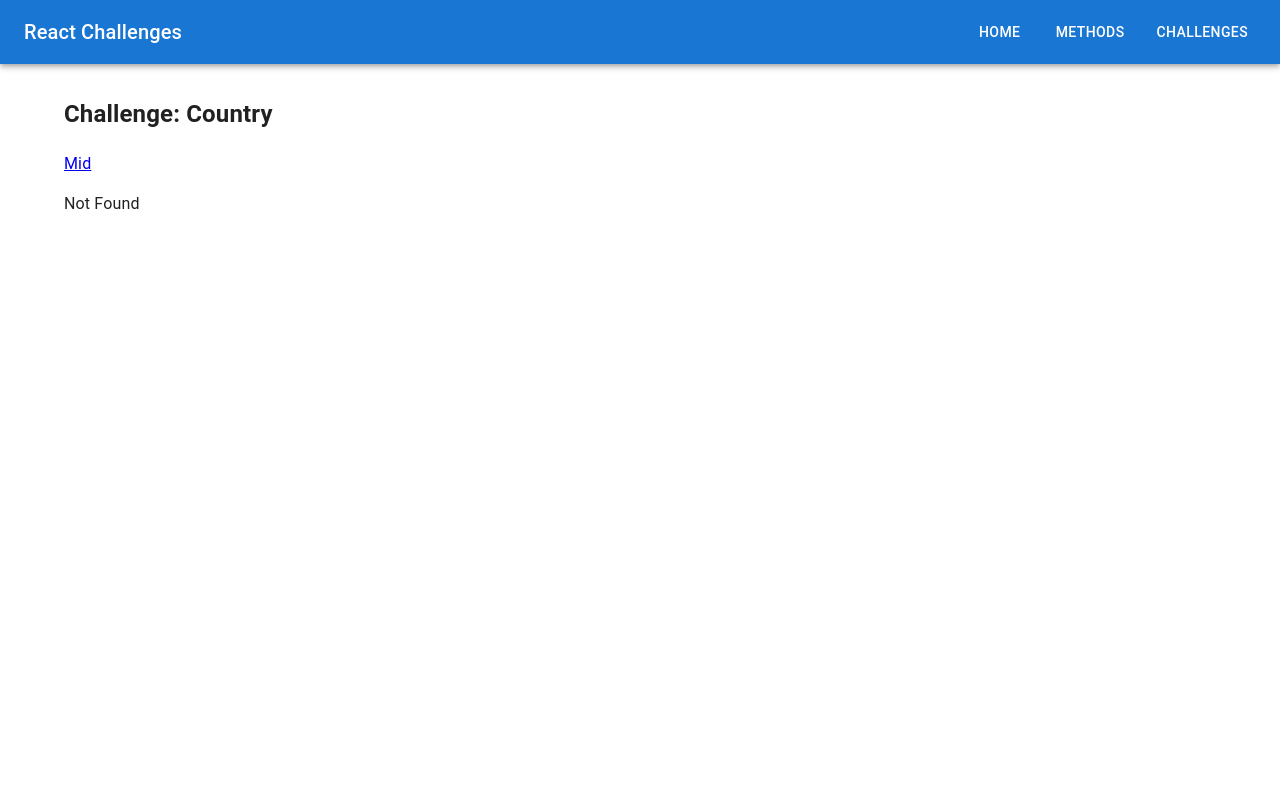
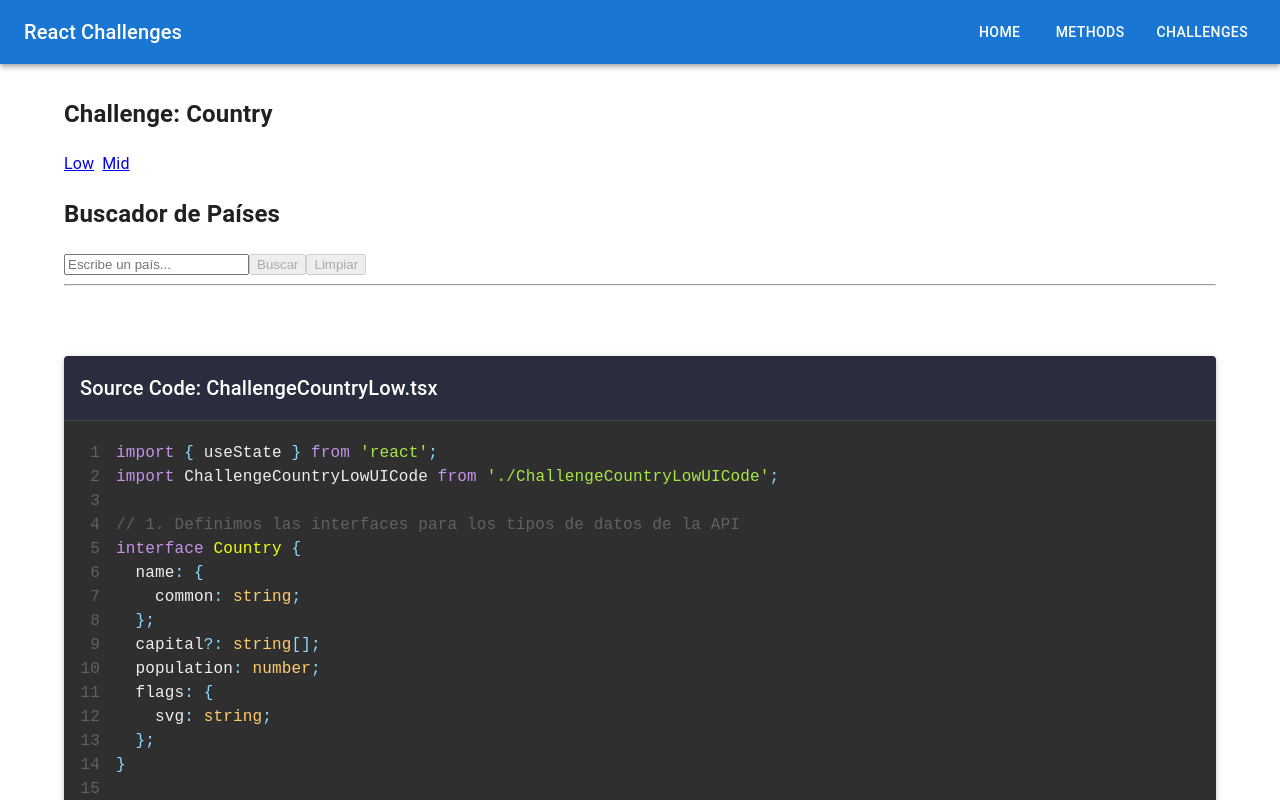
Before and after one commit to jualosanchez/all-challenges, a React (Create React App) app: page /country/low in a window 1280 px wide. Before the commit this address had no page. Shown: the top 800 px of the page. Built offline with nearby package versions, Linux system fonts and the light colour scheme.

Commit message:
tanstack

```diff
--- a/package.json
+++ b/package.json
@@ -55,5 +55,8 @@
     "transformIgnorePatterns": [
       "[/\\\\\\\\_]node_modules[/\\\\\\\\_](?!react-router-dom|react-router)[/\\\\\\\\_].+\\.(js|jsx|mjs|cjs|ts|tsx)$"
     ]
+  },
+  "devDependencies": {
+    "@tanstack/react-query": "^5.87.1"
   }
 }
--- a/src/pages/ChallengeCountry.tsx
+++ b/src/pages/ChallengeCountry.tsx
@@ -1,5 +1,6 @@
 import { Routes, Route, Link, Navigate } from 'react-router-dom';
 import ChallengeCountryMid from './mid/country/ChallengeCountryMid';
+import ChallengeCountryLow from './low/country/ChallengeCountryLow';
 
 export default function ChallengeCountry() {
   return (
@@ -8,12 +9,14 @@ export default function ChallengeCountry() {
 
       {/* Navegación local de niveles */}
       <nav style={{ display: 'flex', gap: 8, margin: '8px 0' }}>
+        <Link to="low">Low</Link>
         <Link to="mid">Mid</Link>
       </nav>
 
       {/* Rutas anidadas */}
       <Routes>
-        <Route index element={<Navigate to="mid" replace />} />
+        <Route index element={<Navigate to="low" replace />} />
+        <Route path="low" element={<ChallengeCountryLow />} />
         <Route path="mid" element={<ChallengeCountryMid />} />
         <Route path="*" element={<p>Not Found</p>} />
       </Routes>
--- /dev/null
+++ b/src/pages/low/country/ChallengeCountryLow.tsx
@@ -0,0 +1,96 @@
+import { useState } from 'react';
+import ChallengeCountryLowUICode from './ChallengeCountryLowUICode';
+
+// 1. Definimos las interfaces para los tipos de datos de la API
+interface Country {
+  name: {
+    common: string;
+  };
+  capital?: string[];
+  population: number;
+  flags: {
+    svg: string;
+  };
+}
+
+const API_URL = 'https://restcountries.com/v3.1/name/';
+
+function ChallengeCountryLow() {
+  // 2. Usamos los tipos de datos en los hooks de estado
+  const [query, setQuery] = useState<string>('');
+  const [countryInfo, setCountryInfo] = useState<Country | null>(null);
+  const [error, setError] = useState<string>('');
+
+  const handleSearch = async () => {
+    if (!query.trim()) return;
+
+    setCountryInfo(null);
+    setError('');
+
+    try {
+      const response = await fetch(`${API_URL}${query}`);
+      if (!response.ok) {
+        throw new Error('País no encontrado.');
+      }
+      const data: Country[] = await response.json();
+      setCountryInfo(data[0]);
+    } catch (err: unknown) {
+      if (err instanceof Error) {
+        setError(err.message);
+      }
+    }
+  };
+
+  const handleClear = () => {
+    setQuery('');
+    setCountryInfo(null);
+    setError('');
+  };
+
+  const isInputEmpty = query.trim() === '';
+
+  return (
+    <>
+      <div className="container">
+        <h1>Buscador de Países</h1>
+
+        <div className="search-controls">
+          <input
+            type="text"
+            value={query}
+            onChange={(e) => setQuery(e.target.value)}
+            placeholder="Escribe un país..."
+          />
+          <button onClick={handleSearch} disabled={isInputEmpty}>
+            Buscar
+          </button>
+          <button onClick={handleClear} disabled={isInputEmpty}>
+            Limpiar
+          </button>
+        </div>
+
+        <div className="info-area">
+          {error && <p className="error">{error}</p>}
+
+          {countryInfo && (
+            <div className="country-card">
+              <h2>{countryInfo.name.common}</h2>
+              <p>Capital: {countryInfo.capital?.[0] || 'N/A'}</p>
+              <p>Población: {countryInfo.population.toLocaleString()}</p>
+              <img
+                src={countryInfo.flags.svg}
+                alt={`Bandera de ${countryInfo.name.common}`}
+                width="100"
+              />
+            </div>
+          )}
+        </div>
+
+        <hr />
+      </div>
+      <ChallengeCountryLowUICode />
+    </>
+  );
+}
+
+export default ChallengeCountryLow;
--- /dev/null
+++ b/src/pages/low/country/ChallengeCountryLowUICode.tsx
@@ -0,0 +1,113 @@
+import CodeViewer from '../../../components/CodeViewer';
+
+const codeString = `
+import { useState } from 'react';
+import ChallengeCountryLowUICode from './ChallengeCountryLowUICode';
+
+// 1. Definimos las interfaces para los tipos de datos de la API
+interface Country {
+  name: {
+    common: string;
+  };
+  capital?: string[];
+  population: number;
+  flags: {
+    svg: string;
+  };
+}
+
+const API_URL = 'https://restcountries.com/v3.1/name/';
+
+function ChallengeCountryLow() {
+  // 2. Usamos los tipos de datos en los hooks de estado
+  const [query, setQuery] = useState<string>('');
+  const [countryInfo, setCountryInfo] = useState<Country | null>(null);
+  const [error, setError] = useState<string>('');
+
+  const handleSearch = async () => {
+    if (!query.trim()) return;
+
+    setCountryInfo(null);
+    setError('');
+
+    try {
+      const response = await fetch(\`\${API_URL}\${query}\`);
+      if (!response.ok) {
+        throw new Error('País no encontrado.');
+      }
+      const data: Country[] = await response.json();
+      setCountryInfo(data[0]);
+    } catch (err: unknown) {
+      if (err instanceof Error) {
+        setError(err.message);
+      }
+    }
+  };
+
+  const handleClear = () => {
+    setQuery('');
+    setCountryInfo(null);
+    setError('');
+  };
+
+  const isInputEmpty = query.trim() === '';
+
+  return (
+    <>
+      <div className="container">
+        <h1>Buscador de Países</h1>
+
+        <div className="search-controls">
+          <input
+            type="text"
+            value={query}
+            onChange={(e) => setQuery(e.target.value)}
+            placeholder="Escribe un país..."
+          />
+          <button onClick={handleSearch} disabled={isInputEmpty}>
+            Buscar
+          </button>
+          <button onClick={handleClear} disabled={isInputEmpty}>
+            Limpiar
+          </button>
+        </div>
+
+        <div className="info-area">
+          {error && <p className="error">{error}</p>}
+
+          {countryInfo && (
+            <div className="country-card">
+              <h2>{countryInfo.name.common}</h2>
+              <p>Capital: {countryInfo.capital?.[0] || 'N/A'}</p>
+              <p>Población: {countryInfo.population.toLocaleString()}</p>
+              <img
+                src={countryInfo.flags.svg}
+                alt={\`Bandera de \${countryInfo.name.common}\`}
+                width="100"
+              />
+            </div>
+          )}
+        </div>
+
+        <hr />
+      </div>
+      <ChallengeCountryLowUICode />
+    </>
+  );
+}
+
+export default ChallengeCountryLow;
+`;
+
+function ChallengeCountryLowUICode() {
+  return (
+    <div>
+      <CodeViewer
+        code={codeString}
+        title="Source Code: ChallengeCountryLow.tsx"
+      />
+    </div>
+  );
+}
+
+export default ChallengeCountryLowUICode;
```
Also changed, not shown: 1 other file (tests, documents, lock files or other folders).
